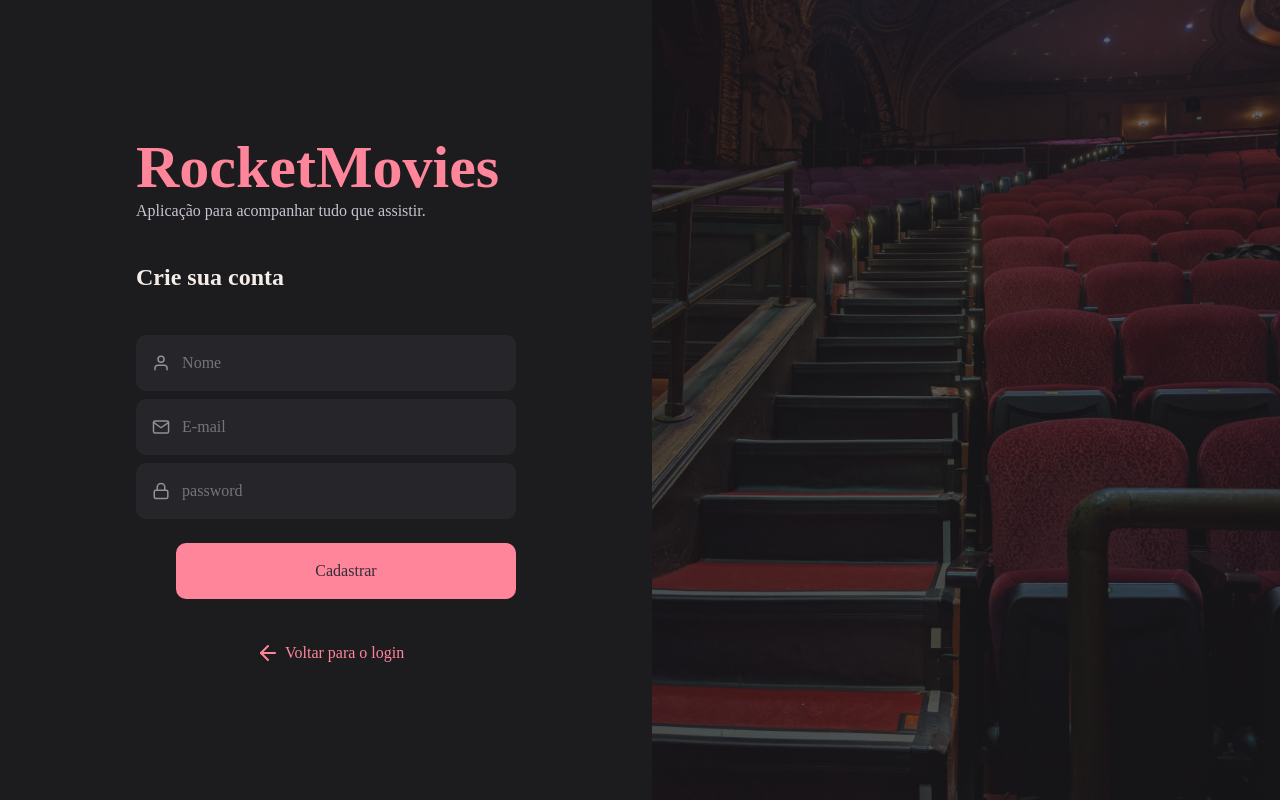
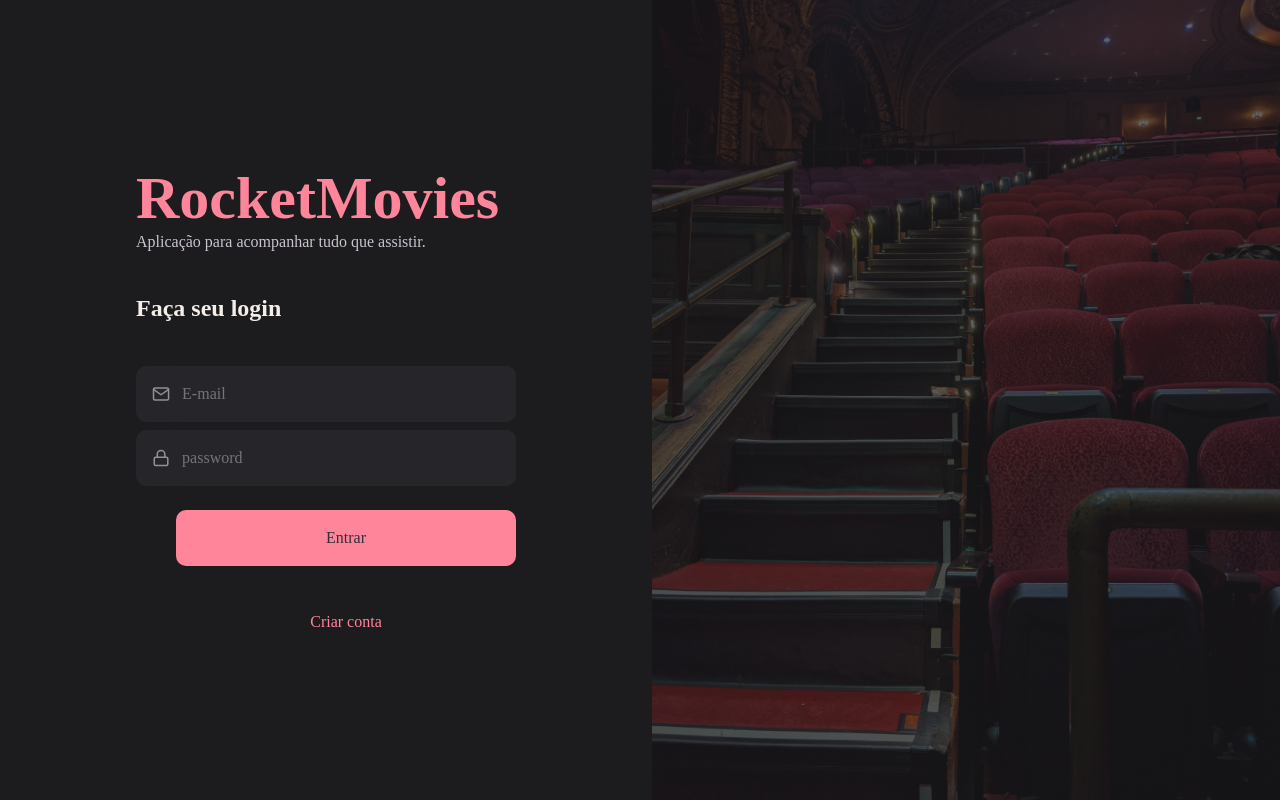
Before and after one commit to ViniciusPilati33333/Stage09-desafioRocketMovies, a React app in the folder rocketmovies/: page / in a window 1280 px wide. Built offline with nearby package versions, Linux system fonts and the light colour scheme; the HTML template or start-up script is replaced by a standard one.

Commit message:
making routes

```diff
--- a/rocketmovies/package.json
+++ b/rocketmovies/package.json
@@ -14,6 +14,7 @@
     "react": "^18.2.0",
     "react-dom": "^18.2.0",
     "react-icons": "^4.10.1",
+    "react-router-dom": "^6.14.2",
     "styled": "^1.0.0",
     "styled-components": "^6.0.4"
   },
--- a/rocketmovies/src/main.jsx
+++ b/rocketmovies/src/main.jsx
@@ -3,7 +3,8 @@
 import { ThemeProvider } from 'styled-components';
 import theme from "./styles/theme";
 import GlobalStyles from './styles/global';
-import { SignUp } from './pages/SignUp';
+
+import { Routes } from './routes';
 
 
 
@@ -11,7 +12,7 @@
   <React.StrictMode>
     <ThemeProvider theme={theme}>
       <GlobalStyles />
-      <SignUp />
+      <Routes />
     </ThemeProvider>
   </React.StrictMode>,
 )
--- /dev/null
+++ b/rocketmovies/src/routes/app.routes.jsx
@@ -0,0 +1,19 @@
+// todas as telas em que o usuario usa apos estar logado
+
+import { Routes, Route } from 'react-router-dom';
+
+import { Details } from '../pages/Details';
+import { MoviePreview } from '../pages/MoviePreview';
+import { NewMovie } from '../pages/NewMovie';
+import { Profile } from '../pages/Profile';
+
+export function AppRoutes() {
+    return(
+        <Routes>
+            <Route path='/details/:id' element={<Details />} />
+            <Route path='/newmovie' element={<NewMovie />} />
+            <Route path='/profile' element={<Profile />} />
+            <Route path='/moviePreview' element={<MoviePreview />} />
+        </Routes>
+    )
+}
--- /dev/null
+++ b/rocketmovies/src/routes/auth.routes.jsx
@@ -0,0 +1,15 @@
+// Todas as telas que o usuario usa antes de estar logado(signIn, SignUp)
+
+import { Routes, Route } from 'react-router-dom';
+
+import { SignIn } from '../pages/SignIn';
+import { SignUp } from '../pages/SignUp';
+
+export function AuthRoutes() {
+    return(
+        <Routes>
+            <Route path='/' element={<SignIn />} />
+            <Route path='/register' element={<SignUp />} />
+        </Routes>
+    )
+}
--- /dev/null
+++ b/rocketmovies/src/routes/index.jsx
@@ -0,0 +1,15 @@
+import { BrowserRouter } from "react-router-dom";
+
+import { AppRoutes } from './app.routes';
+import { AuthRoutes } from './auth.routes';
+
+
+export function Routes(){
+    return(
+        <BrowserRouter>
+            <AuthRoutes />
+        </BrowserRouter>
+    )
+}
+
+// Se eu quiser trocar as rotas basta mudar para authRoutes
```
Also changed, not shown: 1 other file (tests, documents, lock files or other folders).
